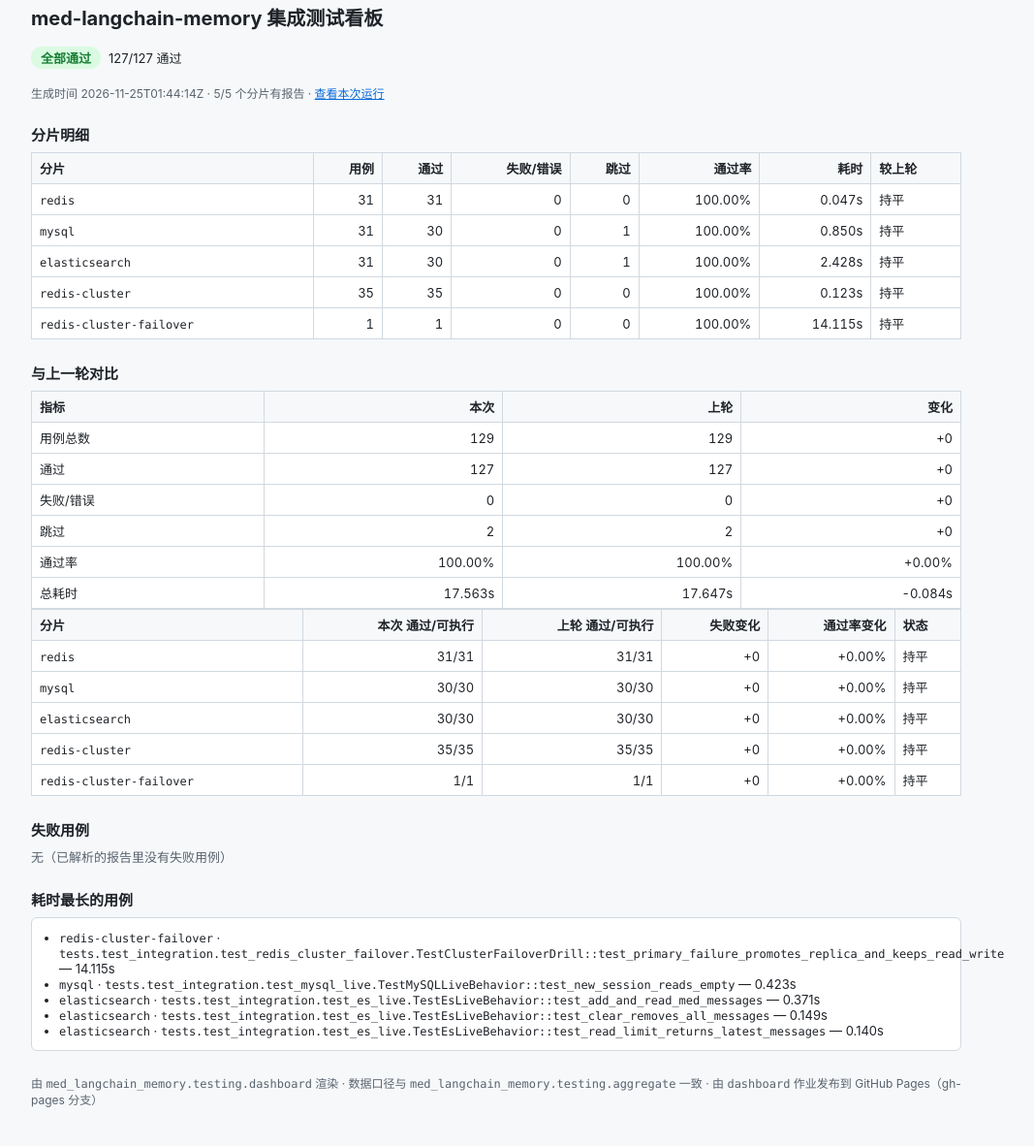
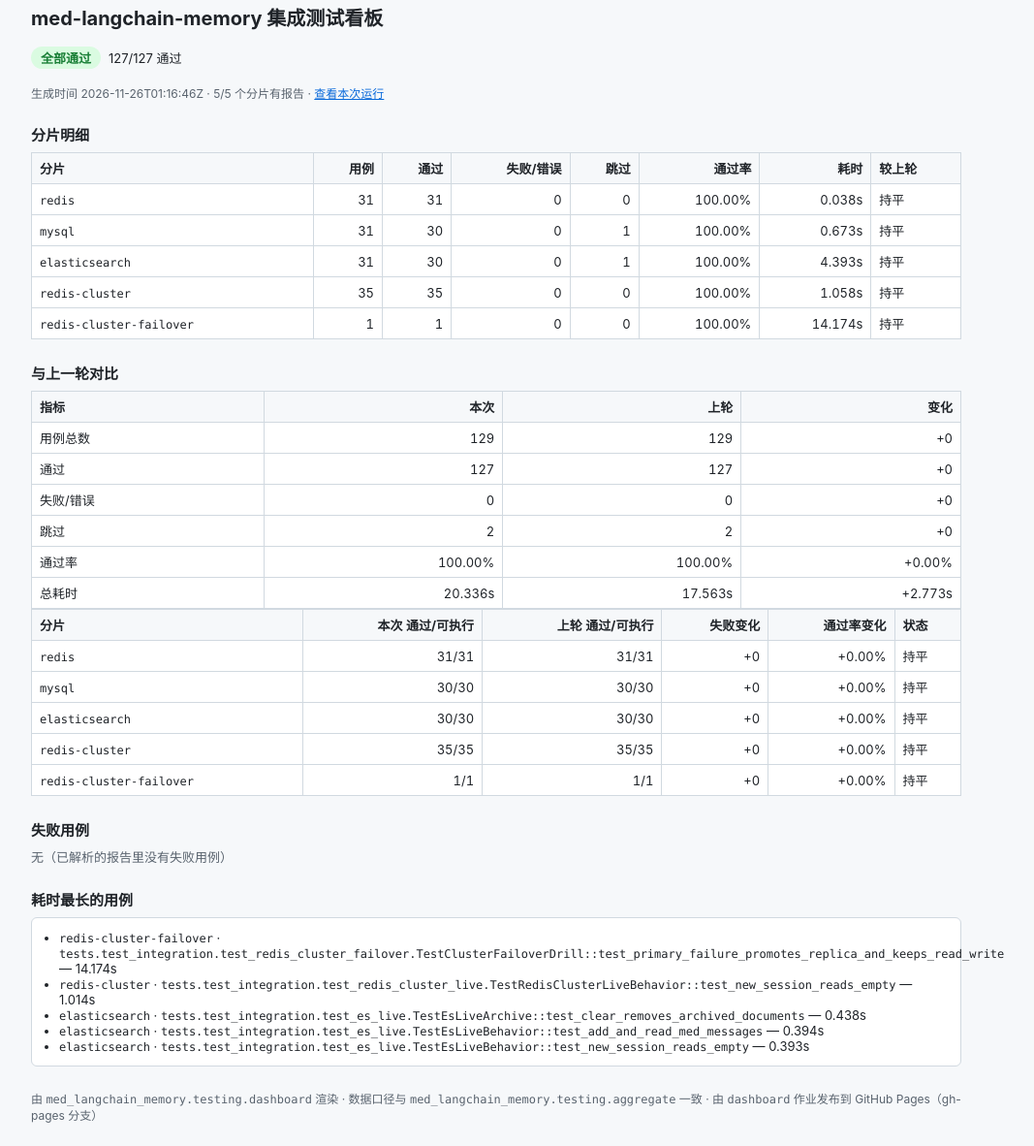
Before and after one commit to xxinjie21/med-langchain-memory, a plain HTML site: page index.html in a window 1280 px wide. Shown: the part 21-1203 px from the top of the page at 97% size, without its empty margins (128-1195 px from the left). Drawn offline with Linux system fonts and the light colour scheme.

Commit message:
deploy: 0e5d5bf72fdcc0ebb1cd0d7c5cb1f74018510e18

```diff
--- a/index.html
+++ b/index.html
@@ -38,18 +38,18 @@ footer { margin-top: 24px; color: #59636e; font-size: 12px; }
 <header>
 <h1>med-langchain-memory 集成测试看板</h1>
 <p><span class="badge ok">全部通过</span><span class="detail">127/127 通过</span></p>
-<p class="meta">生成时间 2026-11-25T01:44:14Z · 5/5 个分片有报告 · <a href="https://github.com/xxinjie21/med-langchain-memory/actions/runs/45527465380">查看本次运行</a></p>
+<p class="meta">生成时间 2026-11-26T01:16:46Z · 5/5 个分片有报告 · <a href="https://github.com/xxinjie21/med-langchain-memory/actions/runs/45734266308">查看本次运行</a></p>
 </header>
 <section>
 <h2>分片明细</h2>
 <table>
 <thead><tr><th>分片</th><th class="num">用例</th><th class="num">通过</th><th class="num">失败/错误</th><th class="num">跳过</th><th class="num">通过率</th><th class="num">耗时</th><th>较上轮</th></tr></thead>
 <tbody>
-<tr><td><code>redis</code></td><td class="num">31</td><td class="num">31</td><td class="num">0</td><td class="num">0</td><td class="num">100.00%</td><td class="num">0.047s</td><td>持平</td></tr>
-<tr><td><code>mysql</code></td><td class="num">31</td><td class="num">30</td><td class="num">0</td><td class="num">1</td><td class="num">100.00%</td><td class="num">0.850s</td><td>持平</td></tr>
-<tr><td><code>elasticsearch</code></td><td class="num">31</td><td class="num">30</td><td class="num">0</td><td class="num">1</td><td class="num">100.00%</td><td class="num">2.428s</td><td>持平</td></tr>
-<tr><td><code>redis-cluster</code></td><td class="num">35</td><td class="num">35</td><td class="num">0</td><td class="num">0</td><td class="num">100.00%</td><td class="num">0.123s</td><td>持平</td></tr>
-<tr><td><code>redis-cluster-failover</code></td><td class="num">1</td><td class="num">1</td><td class="num">0</td><td class="num">0</td><td class="num">100.00%</td><td class="num">14.115s</td><td>持平</td></tr>
+<tr><td><code>redis</code></td><td class="num">31</td><td class="num">31</td><td class="num">0</td><td class="num">0</td><td class="num">100.00%</td><td class="num">0.038s</td><td>持平</td></tr>
+<tr><td><code>mysql</code></td><td class="num">31</td><td class="num">30</td><td class="num">0</td><td class="num">1</td><td class="num">100.00%</td><td class="num">0.673s</td><td>持平</td></tr>
+<tr><td><code>elasticsearch</code></td><td class="num">31</td><td class="num">30</td><td class="num">0</td><td class="num">1</td><td class="num">100.00%</td><td class="num">4.393s</td><td>持平</td></tr>
+<tr><td><code>redis-cluster</code></td><td class="num">35</td><td class="num">35</td><td class="num">0</td><td class="num">0</td><td class="num">100.00%</td><td class="num">1.058s</td><td>持平</td></tr>
+<tr><td><code>redis-cluster-failover</code></td><td class="num">1</td><td class="num">1</td><td class="num">0</td><td class="num">0</td><td class="num">100.00%</td><td class="num">14.174s</td><td>持平</td></tr>
 </tbody>
 </table>
 </section>
@@ -63,7 +63,7 @@ footer { margin-top: 24px; color: #59636e; font-size: 12px; }
 <tr><td>失败/错误</td><td class="num">0</td><td class="num">0</td><td class="num">+0</td></tr>
 <tr><td>跳过</td><td class="num">2</td><td class="num">2</td><td class="num">+0</td></tr>
 <tr><td>通过率</td><td class="num">100.00%</td><td class="num">100.00%</td><td class="num">+0.00%</td></tr>
-<tr><td>总耗时</td><td class="num">17.563s</td><td class="num">17.647s</td><td class="num">-0.084s</td></tr>
+<tr><td>总耗时</td><td class="num">20.336s</td><td class="num">17.563s</td><td class="num">+2.773s</td></tr>
 </tbody>
 </table>
 <table>
@@ -81,11 +81,11 @@ footer { margin-top: 24px; color: #59636e; font-size: 12px; }
 <p class="empty">无（已解析的报告里没有失败用例）</p>
 <h2>耗时最长的用例</h2>
 <ul>
-<li><code>redis-cluster-failover</code> · <code>tests.test_integration.test_redis_cluster_failover.TestClusterFailoverDrill::test_primary_failure_promotes_replica_and_keeps_read_write</code> — 14.115s</li>
-<li><code>mysql</code> · <code>tests.test_integration.test_mysql_live.TestMySQLLiveBehavior::test_new_session_reads_empty</code> — 0.423s</li>
-<li><code>elasticsearch</code> · <code>tests.test_integration.test_es_live.TestEsLiveBehavior::test_add_and_read_med_messages</code> — 0.371s</li>
-<li><code>elasticsearch</code> · <code>tests.test_integration.test_es_live.TestEsLiveBehavior::test_clear_removes_all_messages</code> — 0.149s</li>
-<li><code>elasticsearch</code> · <code>tests.test_integration.test_es_live.TestEsLiveBehavior::test_read_limit_returns_latest_messages</code> — 0.140s</li>
+<li><code>redis-cluster-failover</code> · <code>tests.test_integration.test_redis_cluster_failover.TestClusterFailoverDrill::test_primary_failure_promotes_replica_and_keeps_read_write</code> — 14.174s</li>
+<li><code>redis-cluster</code> · <code>tests.test_integration.test_redis_cluster_live.TestRedisClusterLiveBehavior::test_new_session_reads_empty</code> — 1.014s</li>
+<li><code>elasticsearch</code> · <code>tests.test_integration.test_es_live.TestEsLiveArchive::test_clear_removes_archived_documents</code> — 0.438s</li>
+<li><code>elasticsearch</code> · <code>tests.test_integration.test_es_live.TestEsLiveBehavior::test_add_and_read_med_messages</code> — 0.394s</li>
+<li><code>elasticsearch</code> · <code>tests.test_integration.test_es_live.TestEsLiveBehavior::test_new_session_reads_empty</code> — 0.393s</li>
 </ul>
 <footer>
 由 <code>med_langchain_memory.testing.dashboard</code> 渲染 · 数据口径与 <code>med_langchain_memory.testing.aggregate</code> 一致 · 由 <code>dashboard</code> 作业发布到 GitHub Pages（gh-pages 分支）
```
